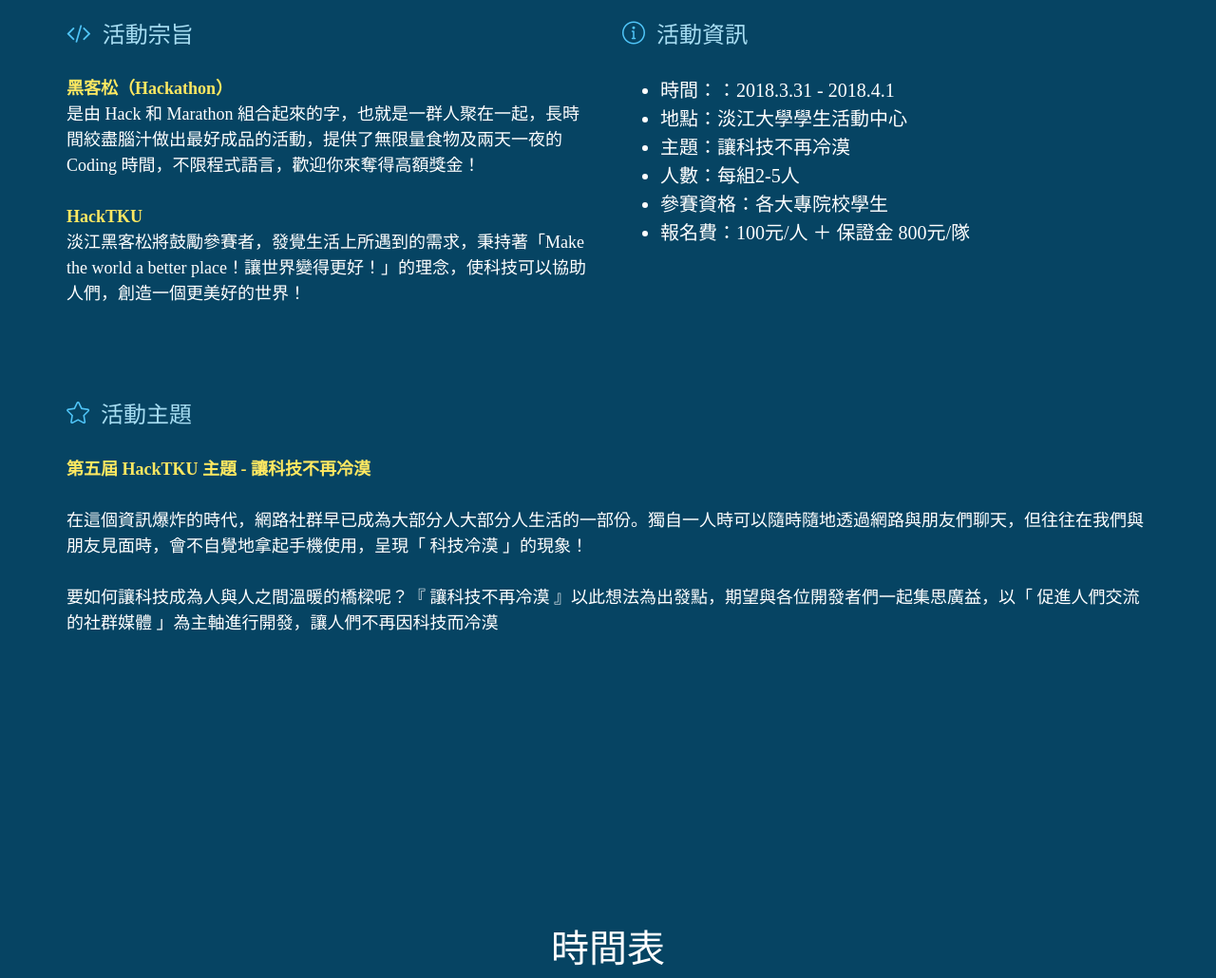
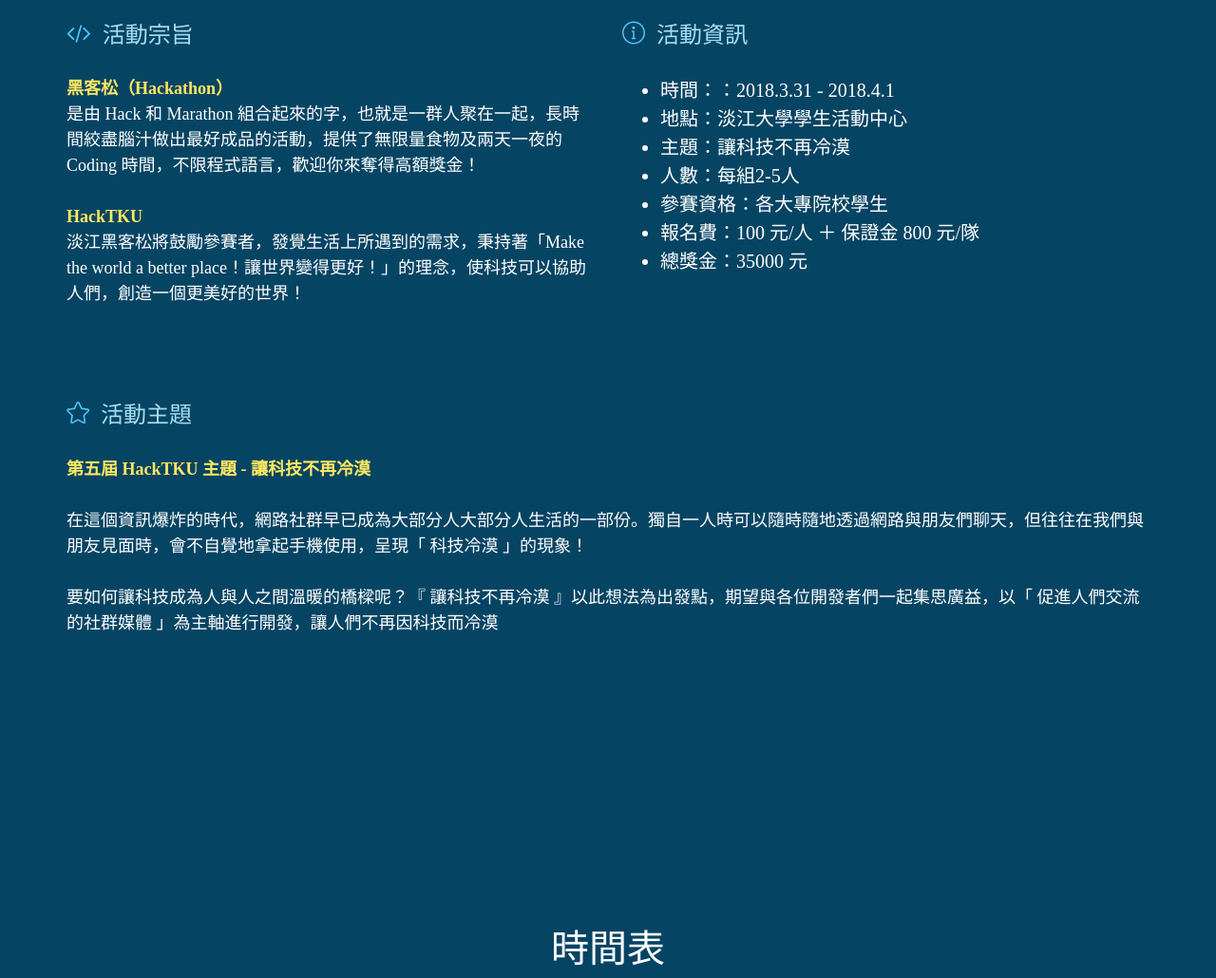
Before and after one commit to hacktku/2018, a plain HTML site: page index.html in a window 1280 px wide. Shown: the part 1204-2234 px from the top of the page at 95% size. Drawn offline with Linux system fonts and the light colour scheme; some packages are replaced by stand-ins of ours; no server answers; files whose address does not match are found by name.

Commit message:
Change content

```diff
--- a/index.html
+++ b/index.html
@@ -118,7 +118,8 @@
 								<li>主題：讓科技不再冷漠</li>
 								<li>人數：每組2-5人</li>
 								<li>參賽資格：各大專院校學生</li>
-								<li>報名費：100元/人 ＋ 保證金 800元/隊</li>
+								<li>報名費：100 元/人 ＋ 保證金 800 元/隊</li>
+								<li>總獎金：35000 元</li>
 							</ul>
 						</div>
 					</div>
```
